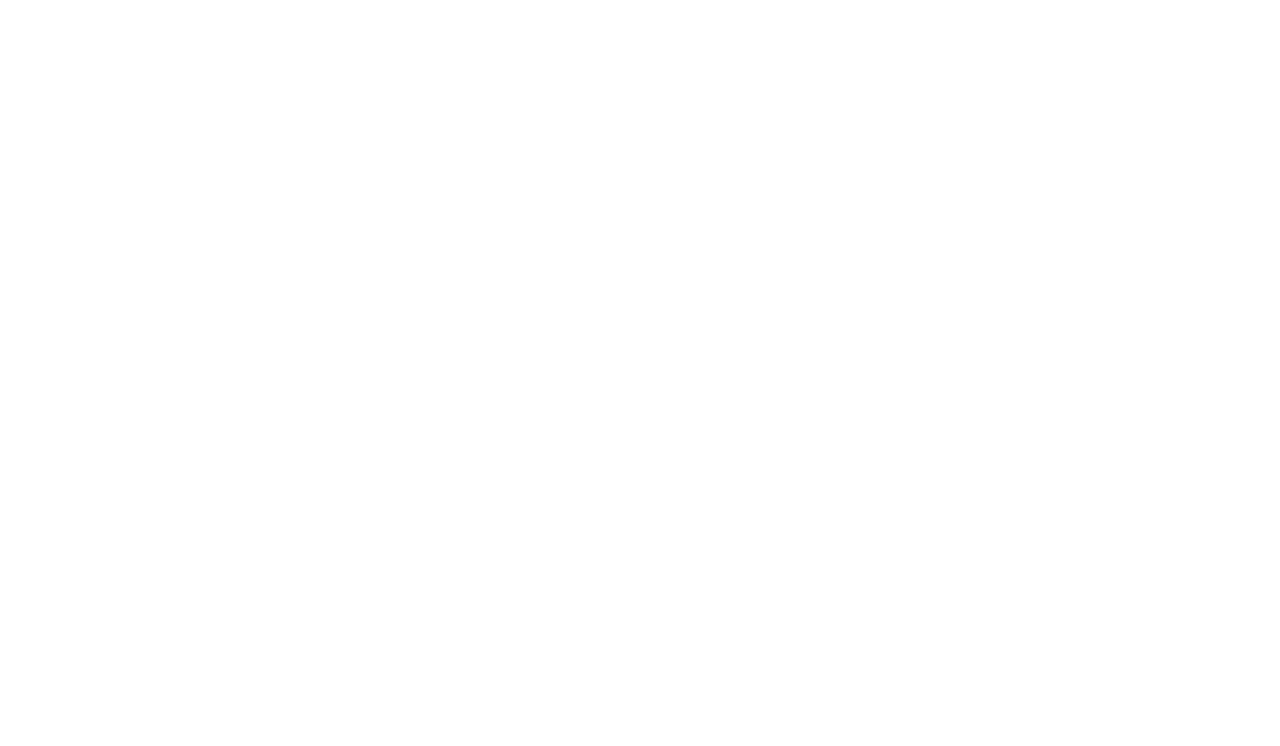
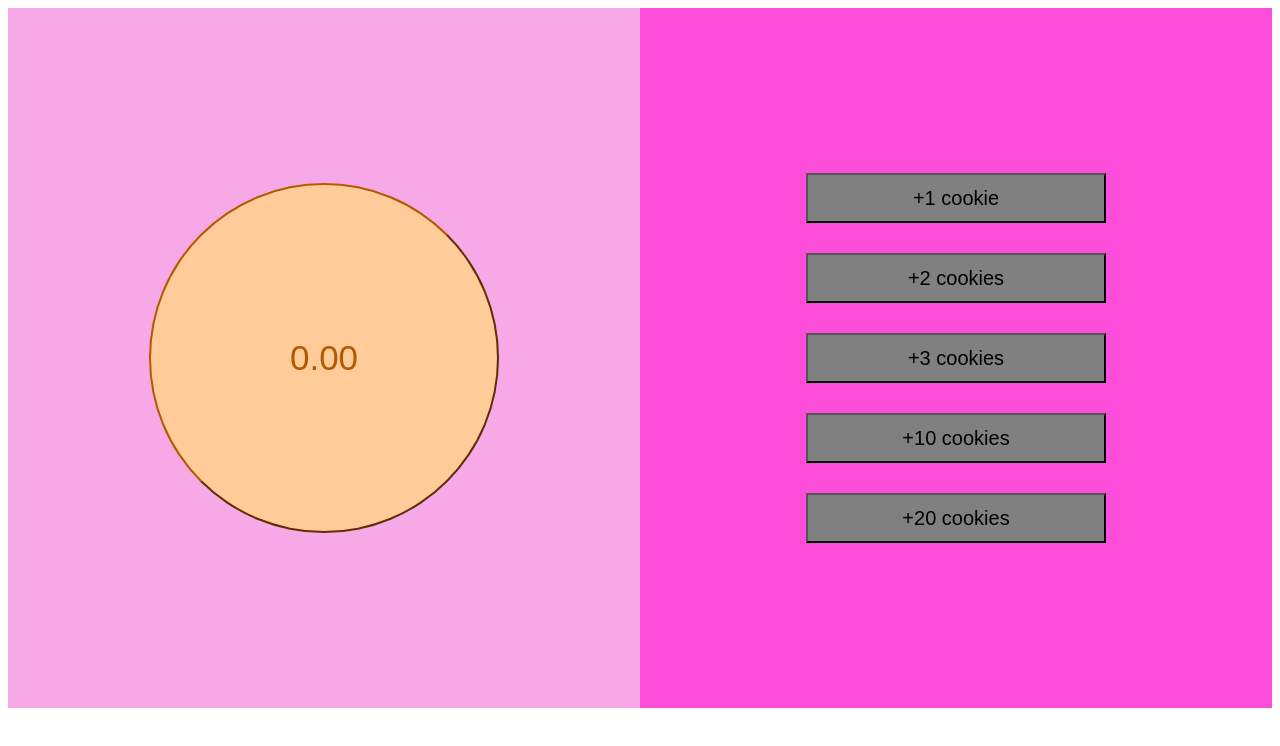
Before and after one commit to Doominika/TNAF-zajecia4-DS, a website built with Parcel: page src/index.html in a window 1280 px wide. Built offline with nearby package versions, Linux system fonts and the light colour scheme.

Commit message:
changed and deleted files

```diff
--- a/package.json
+++ b/package.json
@@ -4,8 +4,12 @@
   "description": "",
   "main": "index.js",
   "scripts": {
+    "start": "parcel src/index.html --open",
     "test": "echo \"Error: no test specified\" && exit 1"
   },
   "author": "",
-  "license": "ISC"
+  "license": "ISC",
+  "devDependencies": {
+    "parcel": "^2.8.1"
+  }
 }
--- a/src/index.html
+++ b/src/index.html
@@ -5,13 +5,24 @@
     <meta http-equiv="X-UA-Compatible" content="IE=edge">
     <meta name="viewport" content="width=device-width, initial-scale=1.0">
 
-    <script type="module" src="main.js"></script>
+    <script type="module" src="main.js" defer></script>
     <link rel="stylesheet" href="style.css">
 
     <title>Document</title>
 </head>
 <body>
-
+    <main>
+    <div id="cookieDiv">
+        <button id="cookie" type="button">0</button>
+    </div>
+    <div id="mods">
+        <button class="modButton" id="butt1" type="button">+1 cookie</button>
+        <button class="modButton" id="butt2" type="button">+2 cookies</button>
+        <button class="modButton" id="butt3" type="button">+3 cookies</button>
+        <button class="modButton" id="butt4" type="button">+10 cookies</button>
+        <button class="modButton" id="butt5" type="button">+20 cookies</button>
+    </div>
+</main>
 </body>
 </html>
 
--- a/src/main.js
+++ b/src/main.js
@@ -0,0 +1,58 @@
+const butt1 = document.getElementById("butt1");
+const butt2 = document.getElementById("butt2");
+const butt3 = document.getElementById("butt3");
+const butt4 = document.getElementById("butt4");
+const butt5 = document.getElementById("butt5");
+const cookie = document.getElementById("cookie");
+
+const upgr1 = 10;
+const upgr2 = upgr1 + (upgr1*0,3);
+const upgr3 = upgr2 + (upgr2*0,3);
+const upgr4 = upgr3 + (upgr3*0,3);
+const upgr5 = upgr4 + (upgr4*0,3);
+
+var amountOfCookies = 0;
+var addCookiePerSec = 0;
+var level = 0;
+var levelCost = 10;
+
+cookie.addEventListener("click", event =>
+{
+    amountOfCookies += 1;
+    cookie.innerText = amountOfCookies;
+})
+
+function addCookie()
+{
+    amountOfCookies += addCookiePerSec;
+    cookie.innerText = amountOfCookies.toFixed(2);
+}
+
+butt1.addEventListener("click", event =>
+{
+    if(amountOfCookies < levelCost) return;
+    addCookiePerSec += 0.1;
+    level += 1;
+    amountOfCookies -= levelCost;
+})
+
+butt2.addEventListener("click", event =>
+{
+    addCookiePerSec += 0.9;
+})
+
+butt3.addEventListener("click", event =>
+{
+    addCookiePerSec += 1;
+})
+
+butt4.addEventListener("click", event =>
+{
+    addCookiePerSec += 5;
+})
+
+butt5.addEventListener("click", event =>
+{
+    addCookiePerSec += 10;
+})
+setInterval(addCookie, 1000);
--- a/src/style.css
+++ b/src/style.css
@@ -0,0 +1,53 @@
+main
+{
+    display: flex;
+}
+
+#cookieDiv
+{
+    background-color: rgb(247, 169, 231);
+    width: 50%;
+    height: 700px;
+    display: flex;
+    flex-direction: row;
+    justify-content: center;
+    align-items: center;
+}
+
+#mods
+{
+    background-color: rgb(255, 77, 219);
+    width: 50%;
+    height: 700px;
+    display: flex;
+    flex-direction: column;
+    justify-content: center;
+}
+
+#cookie
+{
+    background-color:  #ffcc99;
+    border-color: #b35900;
+    width: 350px;
+    height: 350px;
+    border-radius: 1000px;
+
+    font-size: 35px;
+    color: #b35900;
+}
+
+.modButton
+{
+    display: flex;
+    width: 300px;
+    height: 50px;
+    margin-left: auto;
+    margin-right: auto;
+    margin-top: 15px;
+    margin-bottom: 15px;
+    background-color: gray;
+    text-align: center;
+    justify-content: center;
+    padding: 12px;
+    font-size: 20px;
+}
```
Also changed, not shown: index.html (deleted), main.js (deleted), style.css (deleted).
